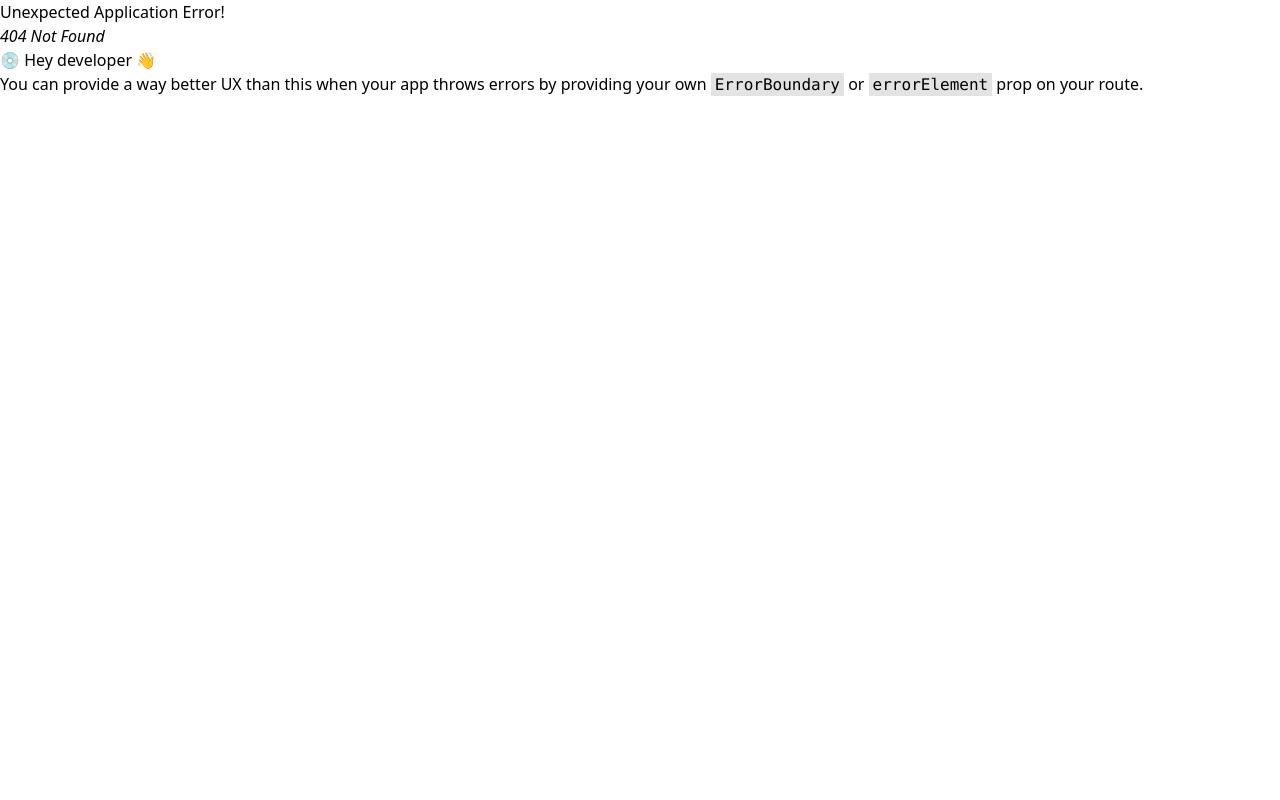
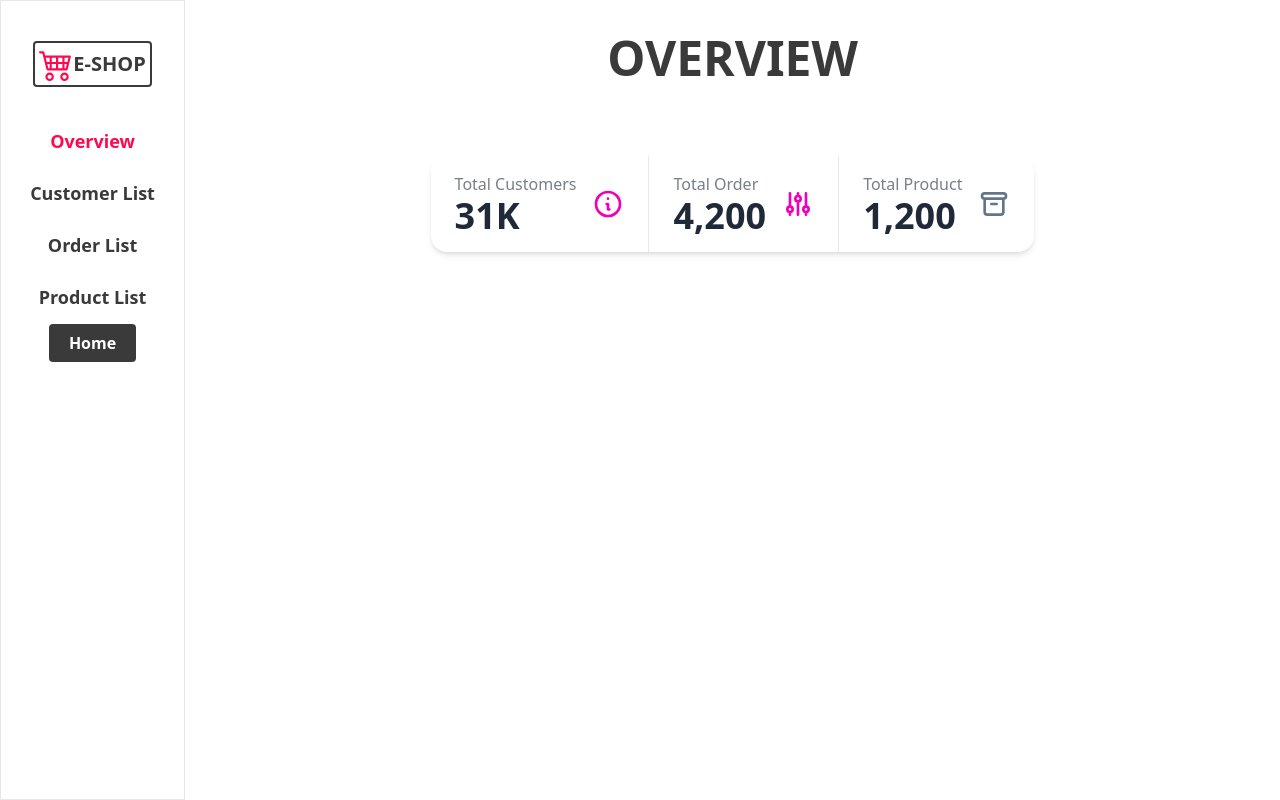
Before and after one commit to nahid-dev/e-shop-frontEnd, a React (Vite) app: page /dashboard/overview in a window 1280 px wide. Before the commit this address had no page. Built offline with nearby package versions, Linux system fonts and the light colour scheme.

Commit message:
dashboard all page starter done

```diff
--- a/package.json
+++ b/package.json
@@ -25,6 +25,7 @@
     "@types/react-dom": "^18.2.7",
     "@vitejs/plugin-react": "^4.0.3",
     "autoprefixer": "^10.4.14",
+    "daisyui": "^3.5.1",
     "eslint": "^8.45.0",
     "eslint-plugin-react": "^7.32.2",
     "eslint-plugin-react-hooks": "^4.6.0",
--- a/src/components/navbar/Navbar.jsx
+++ b/src/components/navbar/Navbar.jsx
@@ -21,7 +21,7 @@ const Navbar = () => {
         <li>
           <NavLink
             className={({ isActive }) => (isActive ? "active" : "default")}
-            to="/dashboard"
+            to="/dashboard/overview"
           >
             Dashboard
           </NavLink>
--- a/src/layouts/Dashboard.jsx
+++ b/src/layouts/Dashboard.jsx
@@ -1,8 +1,7 @@
 import React, { useState } from "react";
-import { Link, NavLink } from "react-router-dom";
+import { Link, NavLink, Outlet } from "react-router-dom";
 import "./Dashboard.css";
 import { BsCart4 } from "react-icons/bs";
-import SectionHeader from "../components/sectionHeader/SectionHeader";
 import Hamburger from "hamburger-react";
 
 const Dashboard = () => {
@@ -11,7 +10,15 @@ const Dashboard = () => {
     <>
       <li>
         <NavLink
-          to="/dashboard"
+          to="/dashboard/overview"
+          className={({ isActive }) => (isActive ? "active" : "default")}
+        >
+          Overview
+        </NavLink>
+      </li>
+      <li>
+        <NavLink
+          to="/dashboard/customerList"
           className={({ isActive }) => (isActive ? "active" : "default")}
         >
           Customer List
@@ -19,7 +26,7 @@ const Dashboard = () => {
       </li>
       <li>
         <NavLink
-          to="/orderList"
+          to="/dashboard/orderList"
           className={({ isActive }) => (isActive ? "active" : "default")}
         >
           Order List
@@ -27,7 +34,7 @@ const Dashboard = () => {
       </li>
       <li>
         <NavLink
-          to="/productList"
+          to="/dashboard/productList"
           className={({ isActive }) => (isActive ? "active" : "default")}
         >
           Product List
@@ -103,9 +110,7 @@ const Dashboard = () => {
         </div>
 
         {/* CONTENT AREA */}
-        <div className="w-full">
-          <SectionHeader title={"Customer List"}></SectionHeader>
-        </div>
+        <Outlet></Outlet>
       </div>
     </div>
   );
--- /dev/null
+++ b/src/pages/customerList/CustomerList.jsx
@@ -0,0 +1,12 @@
+import React from "react";
+import SectionHeader from "../../components/sectionHeader/SectionHeader";
+
+const CustomerList = () => {
+  return (
+    <div>
+      <SectionHeader title={"customer list"}></SectionHeader>
+    </div>
+  );
+};
+
+export default CustomerList;
--- /dev/null
+++ b/src/pages/orderList/OrderList.jsx
@@ -0,0 +1,12 @@
+import React from "react";
+import SectionHeader from "../../components/sectionHeader/SectionHeader";
+
+const OrderList = () => {
+  return (
+    <div>
+      <SectionHeader title={"Order list"}></SectionHeader>
+    </div>
+  );
+};
+
+export default OrderList;
--- /dev/null
+++ b/src/pages/overview/Overview.jsx
@@ -0,0 +1,76 @@
+import React from "react";
+import SectionHeader from "../../components/sectionHeader/SectionHeader";
+
+const Overview = () => {
+  return (
+    <div>
+      <SectionHeader title={"Overview"}></SectionHeader>
+      {/* COUNTER UP SECTION */}
+      <div className="flex justify-center pt-5 md:pt-10">
+        <div className="stats shadow-md stats-vertical md:stats-horizontal">
+          <div className="stat">
+            <div className="stat-figure text-secondary">
+              <svg
+                xmlns="http://www.w3.org/2000/svg"
+                fill="none"
+                viewBox="0 0 24 24"
+                className="inline-block w-8 h-8 stroke-current"
+              >
+                <path
+                  strokeLinecap="round"
+                  strokeLinejoin="round"
+                  strokeWidth="2"
+                  d="M13 16h-1v-4h-1m1-4h.01M21 12a9 9 0 11-18 0 9 9 0 0118 0z"
+                ></path>
+              </svg>
+            </div>
+            <div className="stat-title">Total Customers</div>
+            <div className="stat-value">31K</div>
+          </div>
+
+          <div className="stat">
+            <div className="stat-figure text-secondary">
+              <svg
+                xmlns="http://www.w3.org/2000/svg"
+                fill="none"
+                viewBox="0 0 24 24"
+                className="inline-block w-8 h-8 stroke-current"
+              >
+                <path
+                  strokeLinecap="round"
+                  strokeLinejoin="round"
+                  strokeWidth="2"
+                  d="M12 6V4m0 2a2 2 0 100 4m0-4a2 2 0 110 4m-6 8a2 2 0 100-4m0 4a2 2 0 110-4m0 4v2m0-6V4m6 6v10m6-2a2 2 0 100-4m0 4a2 2 0 110-4m0 4v2m0-6V4"
+                ></path>
+              </svg>
+            </div>
+            <div className="stat-title">Total Order</div>
+            <div className="stat-value">4,200</div>
+          </div>
+
+          <div className="stat">
+            <div className="stat-figure text-secondary">
+              <svg
+                xmlns="http://www.w3.org/2000/svg"
+                fill="none"
+                viewBox="0 0 24 24"
+                className="inline-block w-8 h-8 stroke-slate-500"
+              >
+                <path
+                  strokeLinecap="round"
+                  strokeLinejoin="round"
+                  strokeWidth="2"
+                  d="M5 8h14M5 8a2 2 0 110-4h14a2 2 0 110 4M5 8v10a2 2 0 002 2h10a2 2 0 002-2V8m-9 4h4"
+                ></path>
+              </svg>
+            </div>
+            <div className="stat-title">Total Product</div>
+            <div className="stat-value">1,200</div>
+          </div>
+        </div>
+      </div>
+    </div>
+  );
+};
+
+export default Overview;
--- /dev/null
+++ b/src/pages/productList/ProductList.jsx
@@ -0,0 +1,21 @@
+import React, { useEffect, useState } from "react";
+import SectionHeader from "../../components/sectionHeader/SectionHeader";
+
+const ProductList = () => {
+  const [products, setProducts] = useState([]);
+
+  useEffect(() => {
+    fetch("/products.js")
+      .then((res) => res.json())
+      .then((data) => setProducts(data));
+  }, []);
+
+  console.log(products);
+  return (
+    <div>
+      <SectionHeader title={"Product list"}></SectionHeader>
+    </div>
+  );
+};
+
+export default ProductList;
--- a/tailwind.config.js
+++ b/tailwind.config.js
@@ -4,5 +4,5 @@ export default {
   theme: {
     extend: {},
   },
-  plugins: [],
+  plugins: [require("daisyui")],
 };
```
Also changed, not shown: public/products.json (added, +44 -0 lines), src/routes/Routes.jsx (+22 -0 lines), 1 other file (tests, documents, lock files or other folders).
